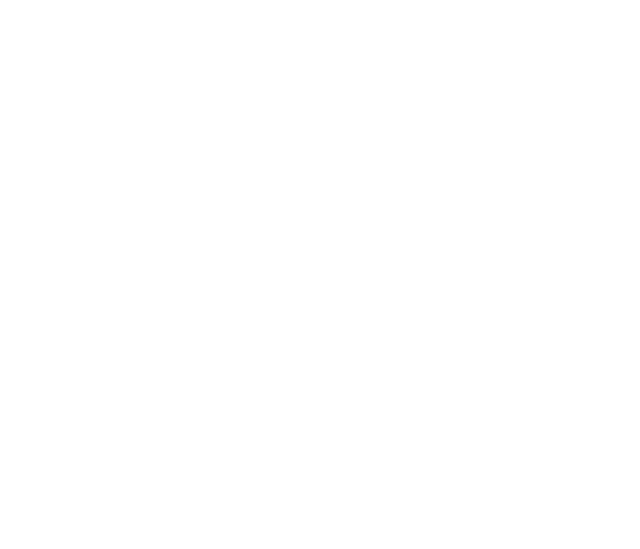
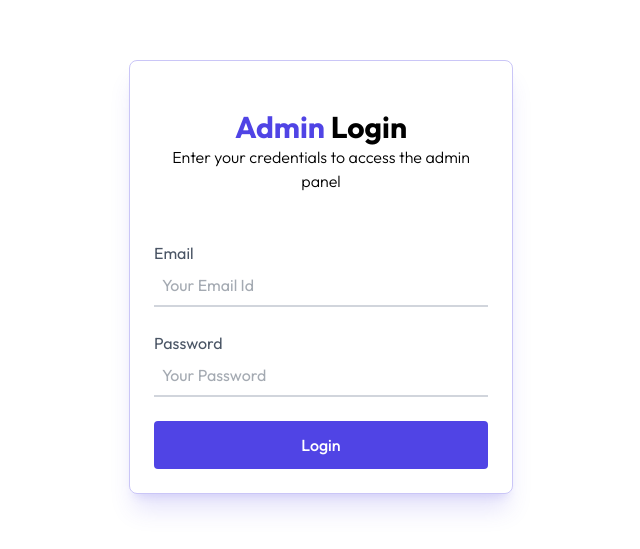
Before and after one commit to manindersolitaire/quickblog, a React (Vite) app in the folder client/: page /admin in a window 1280 px wide. Before the commit this address had no page. Shown: the part 123-672 px from the top of the page, without its empty margins (319-959 px from the left). Built offline with nearby package versions, Linux system fonts and the light colour scheme; a web font is replaced by a local one.

Commit message:
Major Project Quick Blog App using MERN 5th Day

```diff
--- a/client/src/App.jsx
+++ b/client/src/App.jsx
@@ -2,6 +2,12 @@ import React from "react";
 import { Route, Routes } from "react-router-dom";
 import Home from "./pages/Home";
 import Blog from "./pages/Blog";
+import Layout from "./pages/admin/Layout";
+import Dashboard from "./pages/admin/Dashboard";
+import AddBlog from "./pages/admin/AddBlog";
+import ListBlog from "./pages/admin/ListBlog";
+import Comments from "./pages/admin/Comments";
+import Login from "./components/admin/Login";
 
 const App = () => {
   return (
@@ -9,6 +15,13 @@ const App = () => {
       <Routes>
         <Route path='/' element={<Home/>}/>
         <Route path='/blog/:id' element={<Blog/>}/>
+        <Route path="/admin" element={false ? <Layout/> : <Login/>}>
+             <Route index element={<Dashboard/>}/>
+             <Route path="addBlog" element={<AddBlog/>}/>
+             <Route path="listBlog" element={<ListBlog/>}/>
+             <Route path="comments" element={<Comments/>}/>
+
+        </Route>
       </Routes>
     </div>
   );
--- /dev/null
+++ b/client/src/components/Loader.jsx
@@ -0,0 +1,11 @@
+import React from 'react'
+
+const Loader = () => {
+  return (
+    <div className='flex justify-center items-center h-screen'>
+        <div className='animate-spin rounded-full h-16 w-16 border-4 border-t-white border-gray-700'></div>
+          </div>
+  )
+}
+
+export default Loader
--- /dev/null
+++ b/client/src/components/admin/Login.jsx
@@ -0,0 +1,33 @@
+import React from 'react'
+
+const Login = () => {
+
+    const handleSubmit = async() => {
+        e.preventDefault()
+    }
+  return (
+    <div className='flex items-center justify-center h-screen'>
+      <div className='w-full max-w-sm p-6 max-md: m-6 border border-primary/30 shadow-xl shadow-primary/15 rounded-lg'>
+        <div className='flex flex-col items-center justify-center'>
+             <div className='w-full py-6 text-center'>
+                <h1 className='text-3xl font-bold'><span className='text-primary'>Admin</span> Login</h1>
+                <p className='font-light'>Enter your credentials to access the admin panel</p>
+             </div>
+             <form onSubmit={handleSubmit} className='mt-6 w-full sm:max-w-md text-gray-600'>
+                <div className='flex flex-col'>
+                    <label>Email</label>
+                    <input type="email" required placeholder='Your Email Id' className='border-b-2 border-gray-300 p-2 outline-none mb-6' />
+                </div>
+                <div className='flex flex-col'>
+                    <label>Password</label>
+                    <input type="password" required placeholder='Your Password' className='border-b-2 border-gray-300 p-2 outline-none mb-6' />
+                </div>
+                <button type='submit' className='w-full py-3 font-medium bg-primary text-white rounded cursor-pointer hover:bg-primary/90 transition-all'>Login</button>
+             </form>
+        </div>
+      </div>
+    </div>
+  )
+}
+
+export default Login
--- /dev/null
+++ b/client/src/components/admin/Sidebar.jsx
@@ -0,0 +1,28 @@
+import React from 'react'
+import { NavLink } from 'react-router-dom'
+import { assets } from '../../assets/assets'
+
+const Sidebar = () => {
+  return (
+    <div className='flex flex-col border-r border-gray-200 min-h-full pt-6'>
+      <NavLink end={true} to='/admin' className={({isActive})=> `flex items-center gap-3 py-3.5 px-3 md:px-9 md:min-w-64 cursor-pointer ${isActive && "bg-primary/10 border-r-4 border-primary"}`}>
+        <img src={assets.home_icon} alt="" className='min-w-4 w-5' />
+        <p className='hidden md:inline-block'>Dashboard</p>
+      </NavLink>
+      <NavLink  to='/admin/addBlog' className={({isActive})=> `flex items-center gap-3 py-3.5 px-3 md:px-9 md:min-w-64 cursor-pointer ${isActive && "bg-primary/10 border-r-4 border-primary"}`}>
+        <img src={assets.add_icon} alt="" className='min-w-4 w-5' />
+        <p className='hidden md:inline-block'>Add Blogs</p>
+      </NavLink>
+      <NavLink  to='/admin/listBlog' className={({isActive})=> `flex items-center gap-3 py-3.5 px-3 md:px-9 md:min-w-64 cursor-pointer ${isActive && "bg-primary/10 border-r-4 border-primary"}`}>
+        <img src={assets.list_icon} alt="" className='min-w-4 w-5' />
+        <p className='hidden md:inline-block'>Blog Lists</p>
+      </NavLink>
+      <NavLink  to='/admin/comments' className={({isActive})=> `flex items-center gap-3 py-3.5 px-3 md:px-9 md:min-w-64 cursor-pointer ${isActive && "bg-primary/10 border-r-4 border-primary"}`}>
+        <img src={assets.comment_icon} alt="" className='min-w-4 w-5' />
+        <p className='hidden md:inline-block'>Comments</p>
+      </NavLink>
+    </div>
+  )
+}
+
+export default Sidebar
--- a/client/src/pages/Blog.jsx
+++ b/client/src/pages/Blog.jsx
@@ -4,6 +4,7 @@ import { assets, blog_data, comments_data } from '../assets/assets'
 import Navbar from '../components/Navbar'
 import Moment from 'moment'
 import Footer from '../components/Footer'
+import Loader from '../components/Loader'
 
 const Blog = () => {
   const { id } = useParams()
@@ -89,7 +90,7 @@ const Blog = () => {
       </div>
     <Footer/>
     </div>
-  ) : <div>Loading...</div>
+  ) : <Loader/>
 }
 
 export default Blog
--- /dev/null
+++ b/client/src/pages/admin/AddBlog.jsx
@@ -0,0 +1,11 @@
+import React from 'react'
+
+const AddBlog = () => {
+  return (
+    <div>
+
+    </div>
+  )
+}
+
+export default AddBlog
--- /dev/null
+++ b/client/src/pages/admin/Comments.jsx
@@ -0,0 +1,11 @@
+import React from 'react'
+
+const Comments = () => {
+  return (
+    <div>
+
+    </div>
+  )
+}
+
+export default Comments
--- /dev/null
+++ b/client/src/pages/admin/Dashboard.jsx
@@ -0,0 +1,11 @@
+import React from 'react'
+
+const Dashboard = () => {
+  return (
+    <div>
+
+    </div>
+  )
+}
+
+export default Dashboard
--- /dev/null
+++ b/client/src/pages/admin/Layout.jsx
@@ -0,0 +1,27 @@
+import React from 'react'
+import { assets } from '../../assets/assets'
+import { Outlet, useNavigate } from 'react-router-dom'
+import Sidebar from '../../components/admin/Sidebar'
+
+const Layout = () => {
+
+    const navigate = useNavigate()
+
+    const logout = () => {
+        navigate('/')
+    }
+  return (
+    <>
+      <div className='flex items-center justify-between py-2 h-[70px] px-4 sm:px-12 border-b border-gray-200'>
+        <img src={assets.logo} alt="" className='w-32 sm:w-40 cursor-pointer' onClick={()=>navigate('/')} />
+        <button onClick={logout} className='text-sm px-8 py-2 bg-primary text-white rounded-full cursor-pointer'>Logout</button>
+      </div>
+      <div className='flex h-[calc(100vh-70px)]'>
+        <Sidebar/>
+        <Outlet/>
+      </div>
+    </>
+  )
+}
+
+export default Layout
--- /dev/null
+++ b/client/src/pages/admin/ListBlog.jsx
@@ -0,0 +1,11 @@
+import React from 'react'
+
+const ListBlog = () => {
+  return (
+    <div>
+
+    </div>
+  )
+}
+
+export default ListBlog
```
